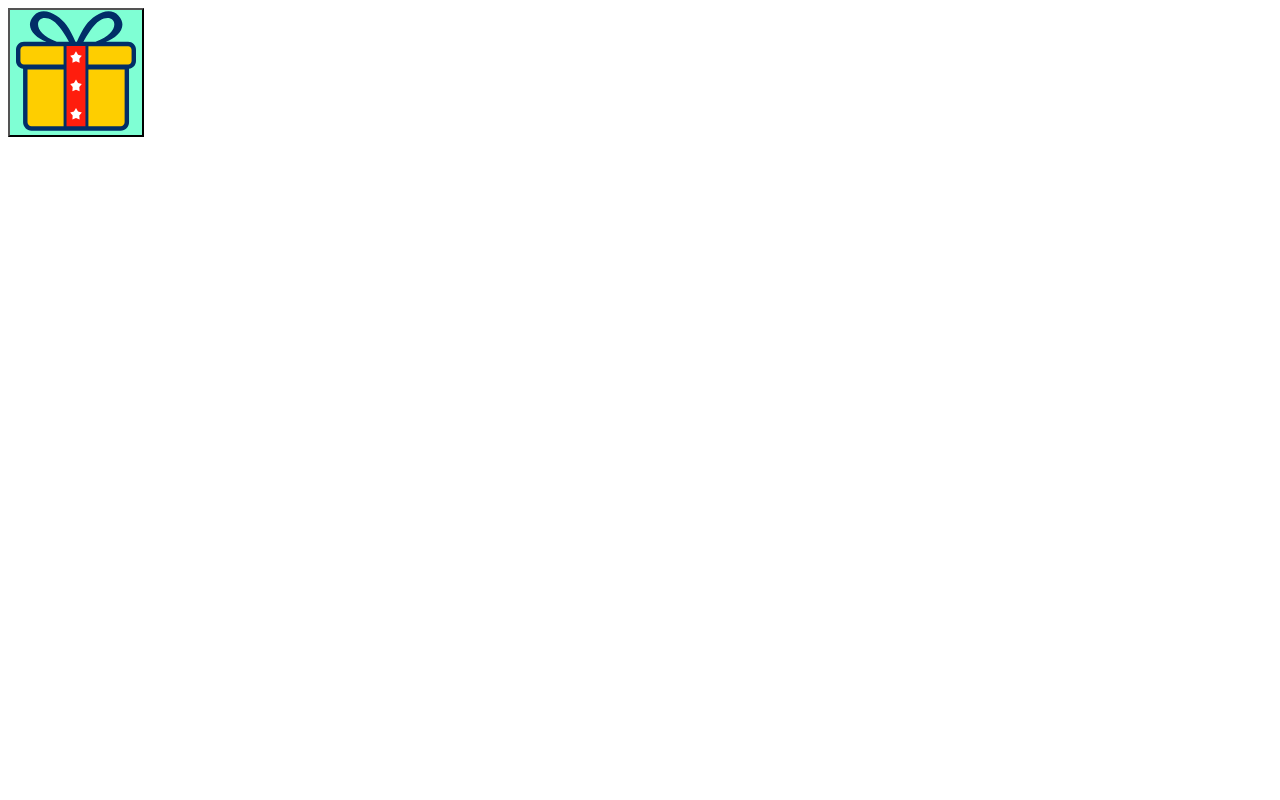
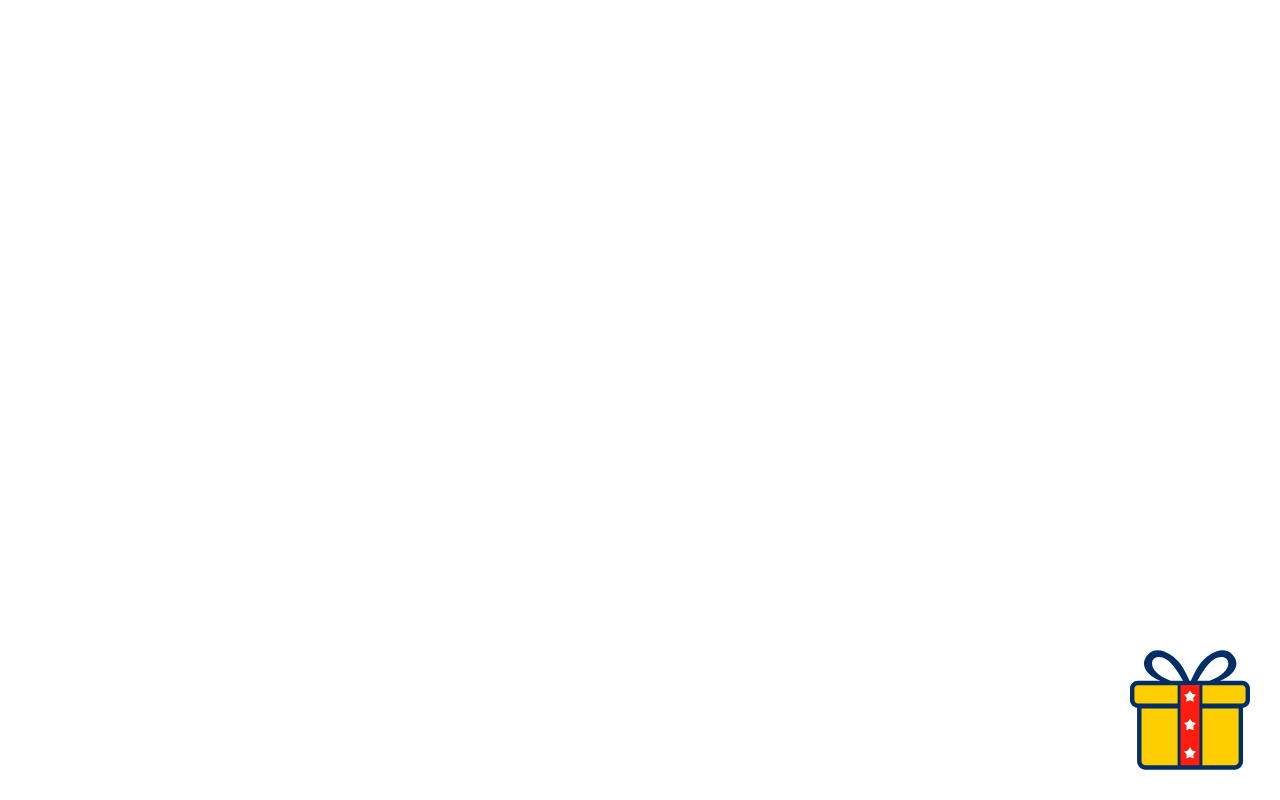
Before and after one commit to MisakSofoyan1/gift-box-widget, a React (Create React App) app: page / in a window 1280 px wide. Built offline with nearby package versions, Linux system fonts and the light colour scheme.

Commit message:
loader.js.example + small UI

```diff
--- a/src/Box/Box.jsx
+++ b/src/Box/Box.jsx
@@ -1,5 +1,5 @@
 import React, { useEffect, useRef } from 'react';
-import { BoxWrapper } from './Box.styles';
+import { Backdrop, BoxWrapper } from './Box.styles';
 
 const Box = ({ onClose }) => {
   const boxRef = useRef(null);
@@ -18,10 +18,12 @@ const Box = ({ onClose }) => {
     };
   }, [onClose]);
   return (
-    <BoxWrapper ref={boxRef}>
-      <button onClick={onClose}>Close Modal</button>
-      asdasdasd
-    </BoxWrapper>
+    <Backdrop>
+      <BoxWrapper ref={boxRef}>
+        <button onClick={onClose}>Close Modal</button>
+        asdasdasd
+      </BoxWrapper>
+    </Backdrop>
   )
 };
 
--- a/src/Box/Box.styles.js
+++ b/src/Box/Box.styles.js
@@ -4,4 +4,16 @@ export const BoxWrapper = styled.div`
   width: 200px;
   height: 200px;
   background-color: red;
+  position: absolute;
+  bottom: 300px;
+  right: 0;
 `;
+
+export const Backdrop = styled.div`
+  position: fixed;
+  top: 0;
+  left: 0;
+  width: 100%;
+  height: 100%;
+  background-color: rgba(0, 0, 0, 0.5);
+`;
--- a/src/Button/Button.styles.js
+++ b/src/Button/Button.styles.js
@@ -1,15 +1,31 @@
 import { ReactComponent as GiftLogo } from '../assets/gift.svg';
 import styled from "styled-components";
 
-export const Wrapper = styled.button`
-  background-color: aquamarine;
+export const Wrapper = styled.div`
+  position: absolute;
+  bottom: 0;
+  right: 0;
+  margin-right: 20px;
+  margin-bottom: 20px;
+  width: 140px;
+  height: 140px;
+  display: flex;
+  justify-content: center;
+  align-items: center;
 `;
 
 export const StyledGiftLogo = styled(GiftLogo)`
   width: 120px;
   height: 120px;
   cursor: pointer;
-  transition: width 0.7s, height 0.7s;
+  transition: width 0.7s, height 0.7s, opacity 0.7s;
+
+  opacity: ${({ isvisible }) => (isvisible ? '1' : '0')};
+  pointer-events: ${({ isvisible }) => (isvisible ? 'auto' : 'none')};
+
+  position: relative;
+  bottom: 0;
+  right: 0;
 
   &:hover {
     width: 140px;
--- a/src/Button/ButtonComponent.jsx
+++ b/src/Button/ButtonComponent.jsx
@@ -14,13 +14,10 @@ const ButtonComponent = () => {
   };
 
   return (
-    <div>
       <Wrapper>
-        <StyledGiftLogo onClick={openBox} />
+      {isBoxOpen && <Box onClose={closeModal} />}
+      <StyledGiftLogo isvisible={isBoxOpen ? '' : 'true'} onClick={openBox} />
       </Wrapper>
-
-      {isBoxOpen && <Box onClose={closeModal} />}
-    </div>
   )
 };
 
```
Also changed, not shown: 1 other file (tests, documents, lock files or other folders).
